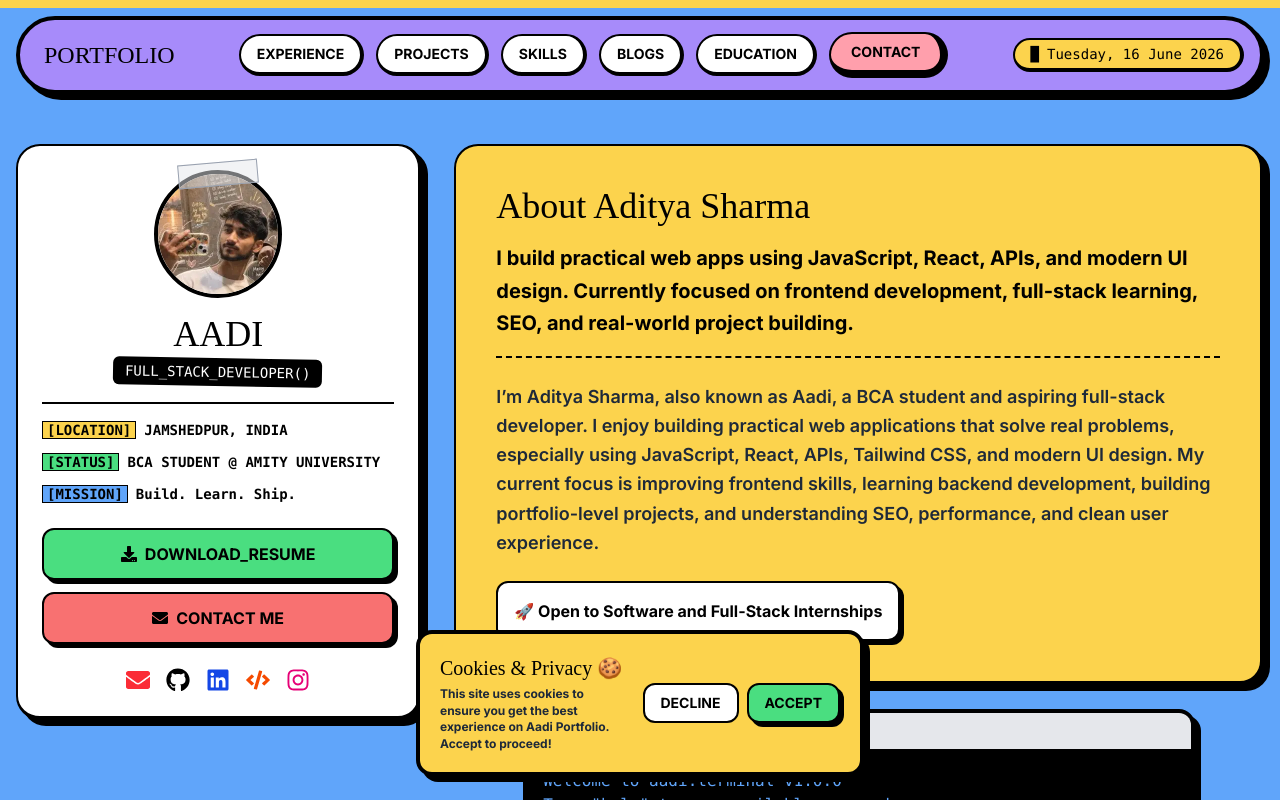
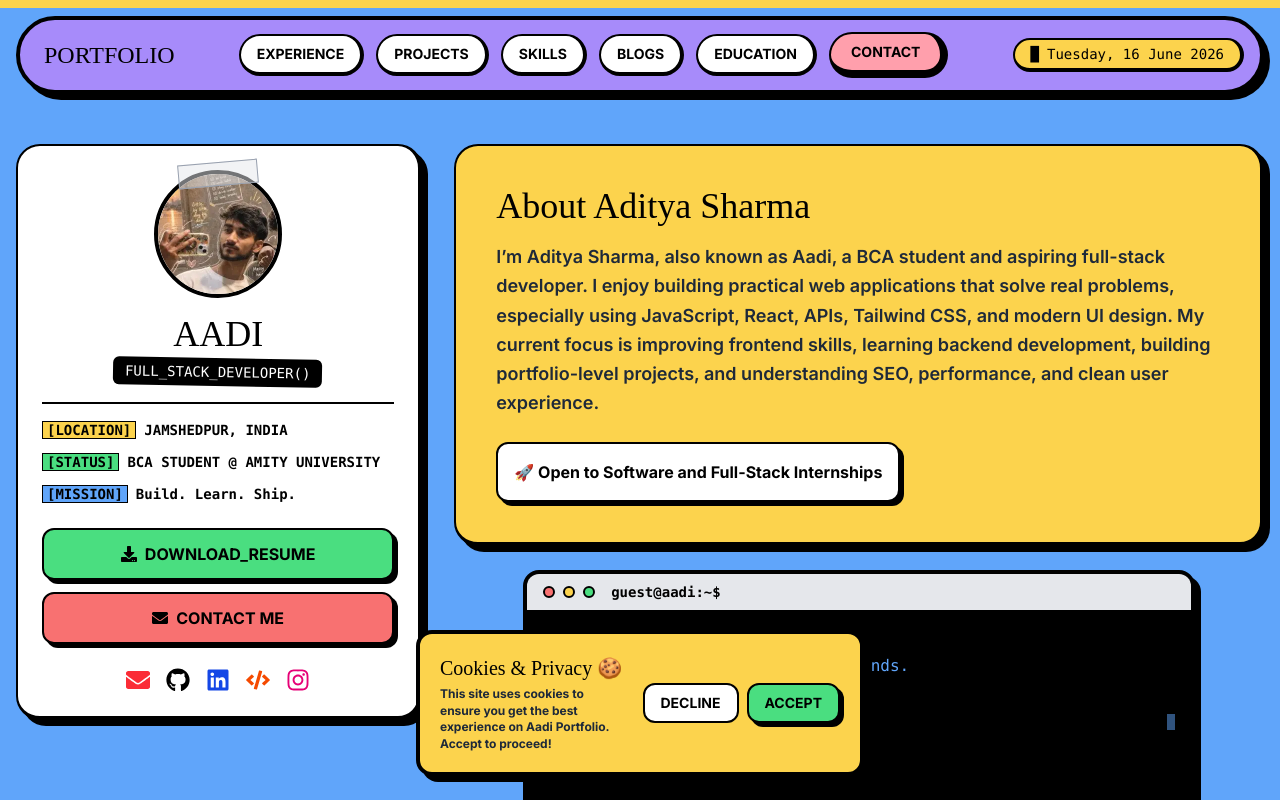
Before and after one commit to iadi01/Portfolio, a React (Vite) app: page / in a window 1280 px wide. Shown: the top 800 px of the page. Built offline with nearby package versions, Linux system fonts and the light colour scheme; a web font is replaced by a local one.

Commit message:
refactor: remove tagline subtitle from hero section and personalData

```diff
--- a/src/components/HeroSection.jsx
+++ b/src/components/HeroSection.jsx
@@ -168,11 +168,6 @@ export default function HeroSection({ onContactClick }) {
         <div className="bg-custom-yellow p-6 md:p-10 rounded-3xl border-2 border-b-4 border-r-4 border-black shadow-neo">
           <h2 className="text-4xl font-shrikhand mb-4">About Aditya Sharma</h2>
 
-          {/* Tagline / Subtitle */}
-          <p className="text-xl font-bold text-black mb-6 leading-relaxed border-b-2 border-black border-dashed pb-4">
-            {personalInfo.tagline}
-          </p>
-
           {/* New Wording */}
           <p className="text-lg font-semibold leading-relaxed mb-6 text-gray-800">
             {personalInfo.about}
--- a/src/data/personalData.js
+++ b/src/data/personalData.js
@@ -2,7 +2,6 @@ export const personalInfo = {
   name: 'Aditya Sharma',
   nickname: 'Aadi',
   role: 'ASPIRING_FULL_STACK_DEV()',
-  tagline: 'I build practical web apps using JavaScript, React, APIs, and modern UI design. Currently focused on frontend development, full-stack learning, SEO, and real-world project building.',
   location: 'JAMSHEDPUR, INDIA',
   status: 'BCA STUDENT @ AMITY UNIVERSITY',
   mission: 'Build. Learn. Ship.',
```
